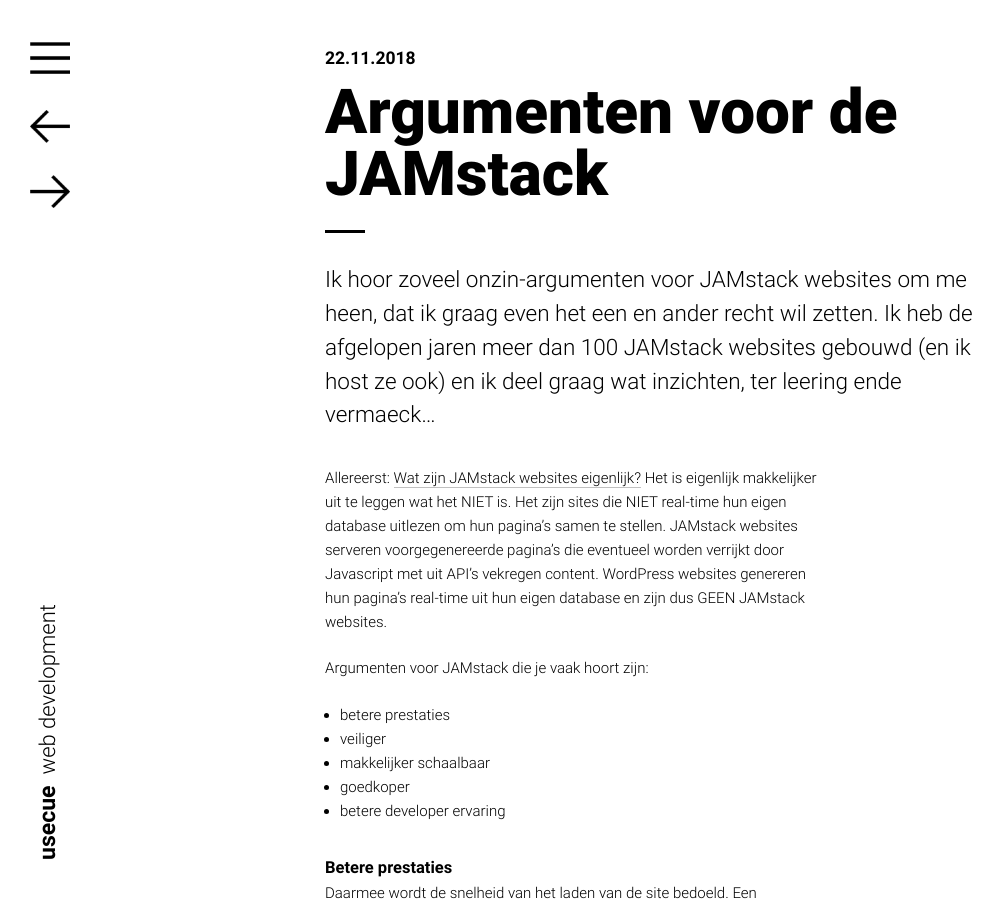
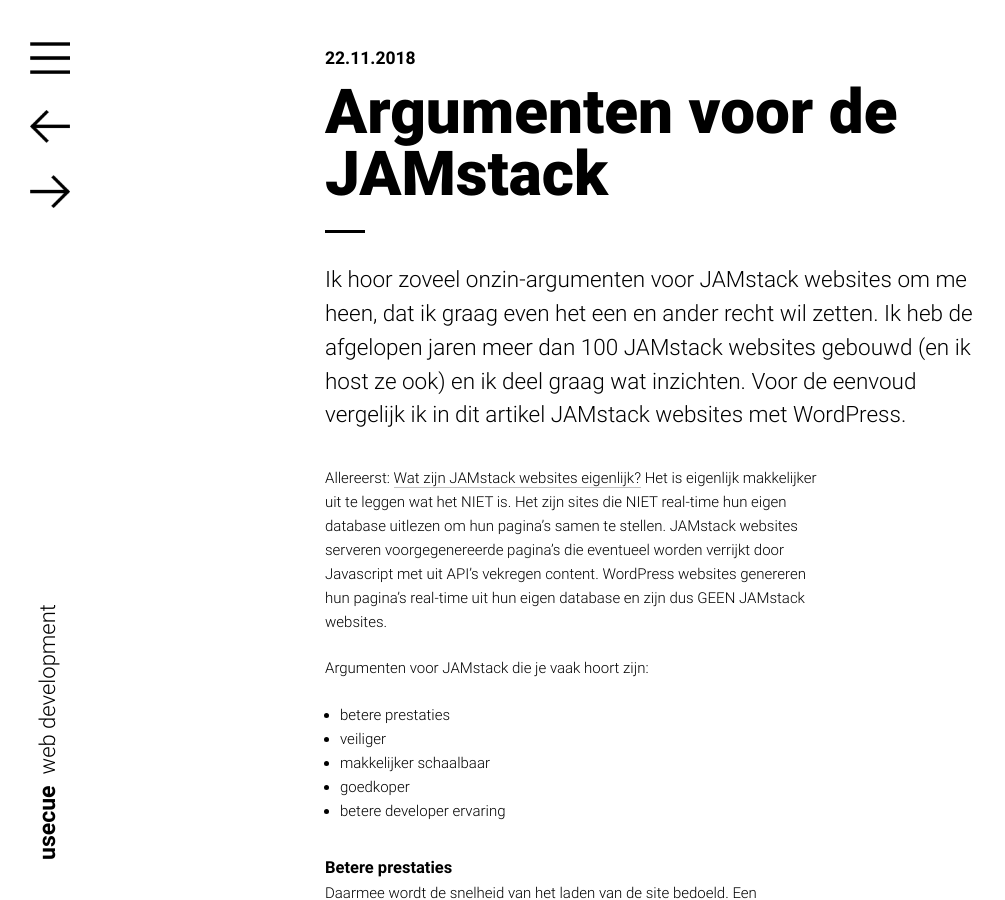
Before and after one commit to jhvanderschee/usecuewebsitenl, a Jekyll site: the page built from _posts/2018-11-22-argumenten-voor-de-jamstack.md, in a window 1280 px wide and 900 px high. Shown: the whole window, without its empty margins (0-1005 px from the left). Built offline with Jekyll 4.4.1, drawn with Linux system fonts in a browser that asks for light colours.

Commit message:
Update 2018-11-22-argumenten-voor-de-jamstack.md

```diff
--- a/_posts/2018-11-22-argumenten-voor-de-jamstack.md
+++ b/_posts/2018-11-22-argumenten-voor-de-jamstack.md
@@ -1,7 +1,7 @@
 ---
 title: Argumenten voor de JAMstack
 ---
-Ik hoor zoveel onzin-argumenten voor JAMstack websites om me heen, dat ik graag even het een en ander recht wil zetten. Ik heb de afgelopen jaren meer dan 100 JAMstack websites gebouwd (en ik host ze ook) en ik deel graag wat inzichten, ter leering ende vermaeck...
+Ik hoor zoveel onzin-argumenten voor JAMstack websites om me heen, dat ik graag even het een en ander recht wil zetten. Ik heb de afgelopen jaren meer dan 100 JAMstack websites gebouwd (en ik host ze ook) en ik deel graag wat inzichten. Voor de eenvoud vergelijk ik in dit artikel JAMstack websites met WordPress.
 
 Allereerst: [Wat zijn JAMstack websites eigenlijk?](https://jamstack.org/ "https://jamstack.org/") Het is eigenlijk makkelijker uit te leggen wat het NIET is. Het zijn sites die NIET real-time hun eigen database uitlezen om hun pagina's samen te stellen. JAMstack websites serveren voorgegenereerde pagina's die eventueel worden verrijkt door Javascript met uit API's vekregen content. WordPress websites genereren hun pagina's real-time uit hun eigen database en zijn dus GEEN JAMstack websites.
 
```
